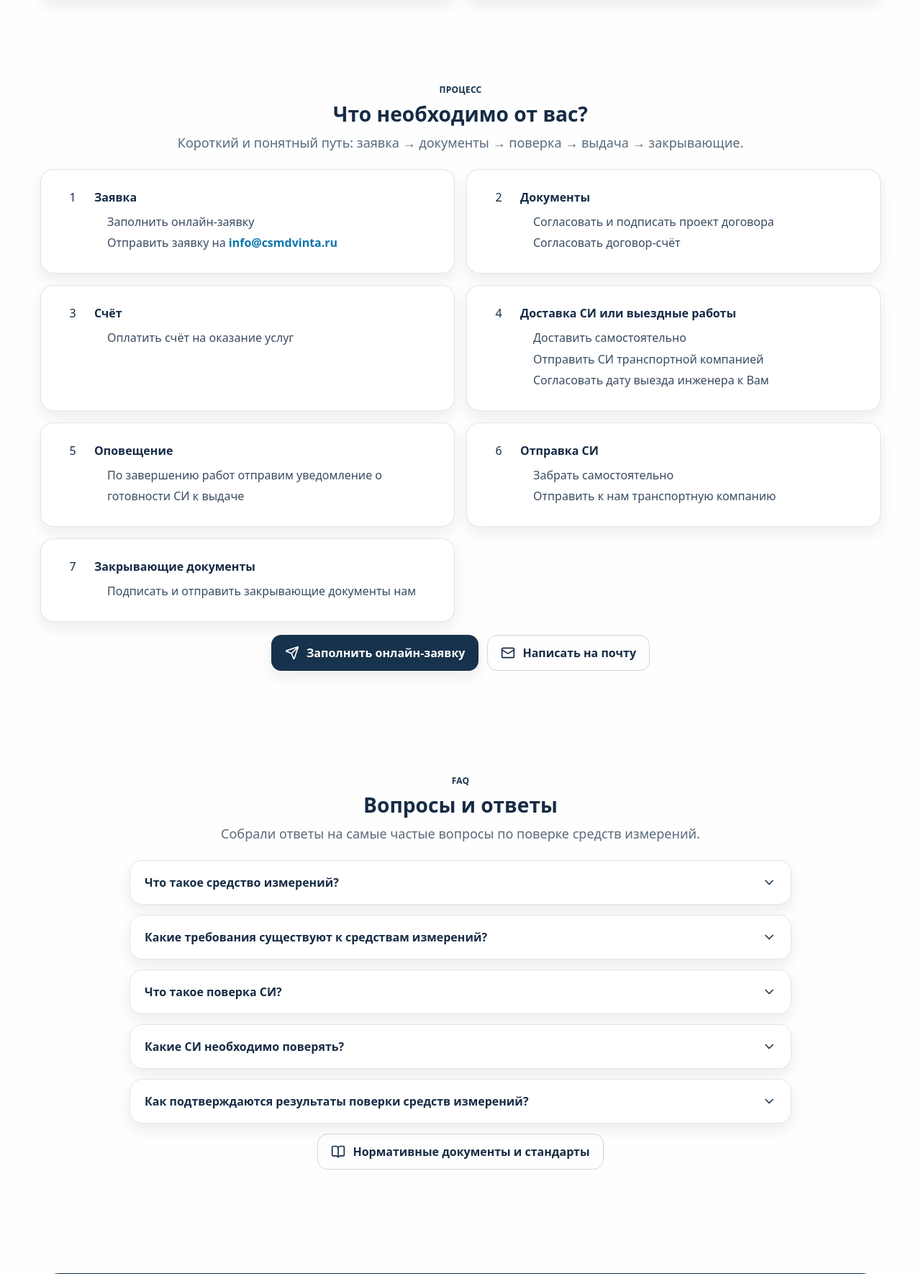
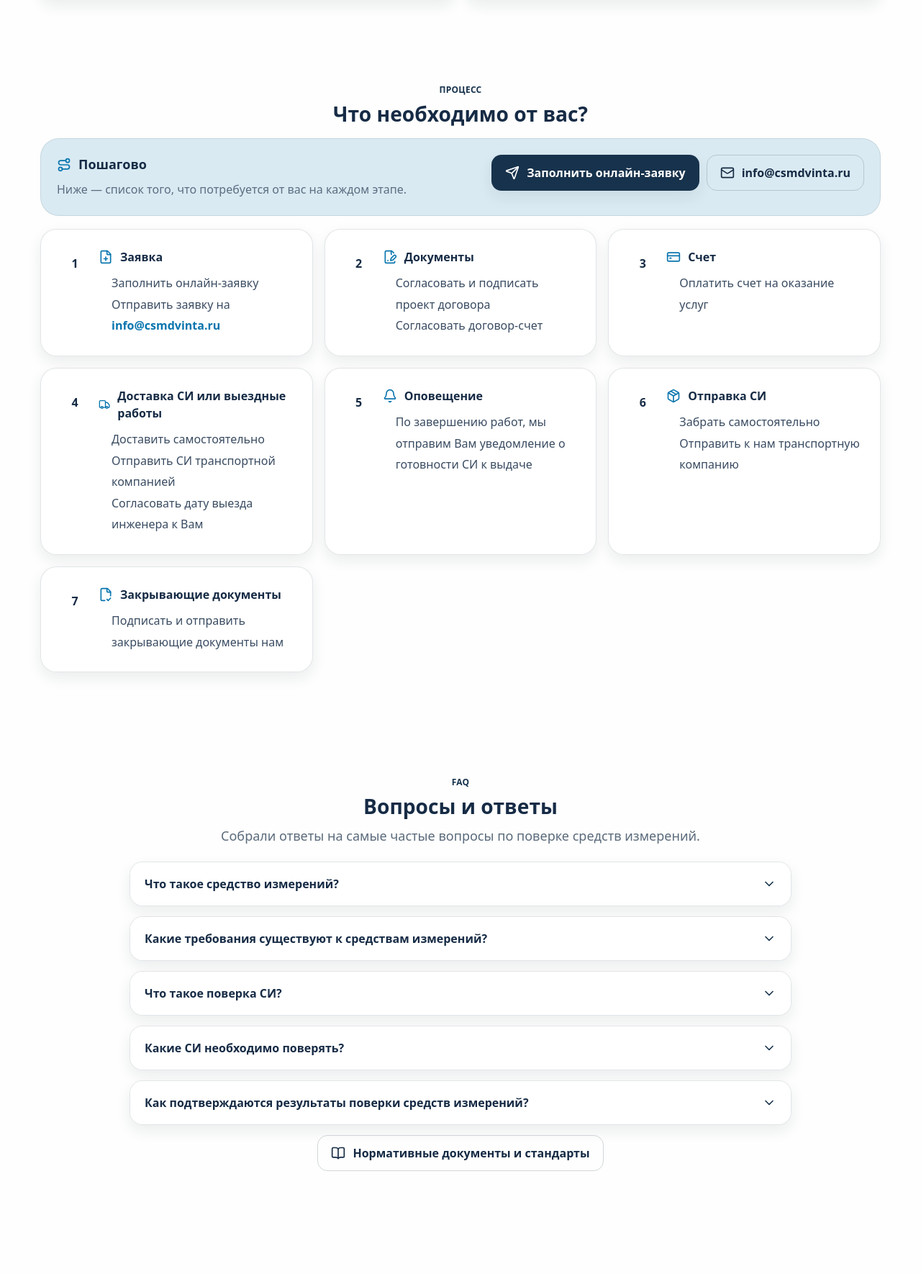
Before and after one commit to plag1atv/Dvinta-group-site, a Flask app: page /metrology/verification in a window 1280 px wide. Shown: the part 1325-3095 px from the top of the page at 72% size. Run offline with Flask 3, Linux system fonts and the light colour scheme.

Commit message:
10 global change

```diff
--- a/app/templates/metrology_verification.html
+++ b/app/templates/metrology_verification.html
@@ -102,62 +102,112 @@
   </div>
 </section>
 
-<!-- WHAT WE NEED FROM YOU -->
+<!-- WHAT WE NEED FROM YOU (STRICT TEXT) -->
 <section class="section">
   <div class="container">
+
     <div class="reveal" style="text-align:center;">
       <div class="kicker">Процесс</div>
       <h2 class="h2" style="margin-top:8px;">Что необходимо от вас?</h2>
-      <p class="p-lead" style="margin-top:10px; max-width: 920px; margin-left:auto; margin-right:auto;">
-        Короткий и понятный путь: заявка → документы → поверка → выдача → закрывающие.
-      </p>
     </div>
 
-    <div class="grid gap-4 md:grid-cols-2 reveal" style="margin-top:22px;">
-      <div class="card card-pad hover-lift">
+    <!-- Wide top banner -->
+    <div class="panel reveal" style="margin-top:18px; border-radius: 26px; padding: 22px;">
+      <div style="display:flex; align-items:flex-start; justify-content:space-between; gap:14px; flex-wrap:wrap;">
+        <div style="max-width: 820px;">
+          <div style="font-weight:900; font-size:18px; display:flex; align-items:center; gap:10px;">
+            <i data-lucide="route" class="w-5 h-5" style="color: var(--c-400);"></i>
+            Пошагово
+          </div>
+          <div class="text-muted" style="margin-top:8px; line-height:1.7;">
+            Ниже — список того, что потребуется от вас на каждом этапе.
+          </div>
+        </div>
+
+        <div style="display:flex; gap:10px; flex-wrap:wrap;">
+          <a class="btn btn-primary" href="{{ url_for('metrology_online_application') }}">
+            <i data-lucide="send" class="w-5 h-5"></i>
+            Заполнить онлайн-заявку
+          </a>
+          <a class="btn btn-ghost" href="mailto:info@csmdvinta.ru">
+            <i data-lucide="mail" class="w-5 h-5"></i>
+            info@csmdvinta.ru
+          </a>
+        </div>
+      </div>
+    </div>
+
+    <!-- Steps grid (no paraphrasing) -->
+    <div class="grid gap-4 md:grid-cols-2 lg:grid-cols-3 reveal" style="margin-top:18px; align-items:stretch;">
+
+      <!-- 1 -->
+      <div class="card card-pad hover-lift" style="border-radius: 22px;">
         <div style="display:flex; align-items:flex-start; gap:12px;">
-          <div class="badge" style="min-width: 36px; text-align:center;">1</div>
-          <div>
-            <div style="font-weight:900;">Заявка</div>
-            <ul style="margin:8px 0 0; padding-left: 18px; line-height: 1.85; color: rgba(var(--ink-rgb), .85);">
+          <div class="badge" style="min-width: 42px; height: 42px; border-radius: 14px; display:flex; align-items:center; justify-content:center; font-weight:900;">
+            1
+          </div>
+          <div style="flex:1;">
+            <div style="display:flex; align-items:center; gap:10px; font-weight:900;">
+              <i data-lucide="file-plus" class="w-5 h-5" style="color: var(--c-400);"></i>
+              Заявка
+            </div>
+            <ul style="margin:10px 0 0; padding-left:18px; line-height:1.85; color: rgba(var(--ink-rgb), .85);">
               <li>Заполнить онлайн-заявку</li>
-              <li>Отправить заявку на <a href="mailto:info@csmdvinta.ru" style="color: var(--c-400); font-weight: 800; text-decoration:none;">info@csmdvinta.ru</a></li>
+              <li>Отправить заявку на <a href="mailto:info@csmdvinta.ru" style="color: var(--c-400); font-weight:800; text-decoration:none;">info@csmdvinta.ru</a></li>
             </ul>
           </div>
         </div>
       </div>
 
-      <div class="card card-pad hover-lift">
+      <!-- 2 -->
+      <div class="card card-pad hover-lift" style="border-radius: 22px;">
         <div style="display:flex; align-items:flex-start; gap:12px;">
-          <div class="badge" style="min-width: 36px; text-align:center;">2</div>
-          <div>
-            <div style="font-weight:900;">Документы</div>
-            <ul style="margin:8px 0 0; padding-left: 18px; line-height: 1.85; color: rgba(var(--ink-rgb), .85);">
+          <div class="badge" style="min-width: 42px; height: 42px; border-radius: 14px; display:flex; align-items:center; justify-content:center; font-weight:900;">
+            2
+          </div>
+          <div style="flex:1;">
+            <div style="display:flex; align-items:center; gap:10px; font-weight:900;">
+              <i data-lucide="file-signature" class="w-5 h-5" style="color: var(--c-400);"></i>
+              Документы
+            </div>
+            <ul style="margin:10px 0 0; padding-left:18px; line-height:1.85; color: rgba(var(--ink-rgb), .85);">
               <li>Согласовать и подписать проект договора</li>
-              <li>Согласовать договор-счёт</li>
+              <li>Согласовать договор-счет</li>
             </ul>
           </div>
         </div>
       </div>
 
-      <div class="card card-pad hover-lift">
+      <!-- 3 -->
+      <div class="card card-pad hover-lift" style="border-radius: 22px;">
         <div style="display:flex; align-items:flex-start; gap:12px;">
-          <div class="badge" style="min-width: 36px; text-align:center;">3</div>
-          <div>
-            <div style="font-weight:900;">Счёт</div>
-            <ul style="margin:8px 0 0; padding-left: 18px; line-height: 1.85; color: rgba(var(--ink-rgb), .85);">
-              <li>Оплатить счёт на оказание услуг</li>
+          <div class="badge" style="min-width: 42px; height: 42px; border-radius: 14px; display:flex; align-items:center; justify-content:center; font-weight:900;">
+            3
+          </div>
+          <div style="flex:1;">
+            <div style="display:flex; align-items:center; gap:10px; font-weight:900;">
+              <i data-lucide="credit-card" class="w-5 h-5" style="color: var(--c-400);"></i>
+              Счет
+            </div>
+            <ul style="margin:10px 0 0; padding-left:18px; line-height:1.85; color: rgba(var(--ink-rgb), .85);">
+              <li>Оплатить счет на оказание услуг</li>
             </ul>
           </div>
         </div>
       </div>
 
-      <div class="card card-pad hover-lift">
+      <!-- 4 -->
+      <div class="card card-pad hover-lift" style="border-radius: 22px;">
         <div style="display:flex; align-items:flex-start; gap:12px;">
-          <div class="badge" style="min-width: 36px; text-align:center;">4</div>
-          <div>
-            <div style="font-weight:900;">Доставка СИ или выездные работы</div>
-            <ul style="margin:8px 0 0; padding-left: 18px; line-height: 1.85; color: rgba(var(--ink-rgb), .85);">
+          <div class="badge" style="min-width: 42px; height: 42px; border-radius: 14px; display:flex; align-items:center; justify-content:center; font-weight:900;">
+            4
+          </div>
+          <div style="flex:1;">
+            <div style="display:flex; align-items:center; gap:10px; font-weight:900;">
+              <i data-lucide="truck" class="w-5 h-5" style="color: var(--c-400);"></i>
+              Доставка СИ или выездные работы
+            </div>
+            <ul style="margin:10px 0 0; padding-left:18px; line-height:1.85; color: rgba(var(--ink-rgb), .85);">
               <li>Доставить самостоятельно</li>
               <li>Отправить СИ транспортной компанией</li>
               <li>Согласовать дату выезда инженера к Вам</li>
@@ -166,24 +216,36 @@
         </div>
       </div>
 
-      <div class="card card-pad hover-lift">
+      <!-- 5 -->
+      <div class="card card-pad hover-lift" style="border-radius: 22px;">
         <div style="display:flex; align-items:flex-start; gap:12px;">
-          <div class="badge" style="min-width: 36px; text-align:center;">5</div>
-          <div>
-            <div style="font-weight:900;">Оповещение</div>
-            <ul style="margin:8px 0 0; padding-left: 18px; line-height: 1.85; color: rgba(var(--ink-rgb), .85);">
-              <li>По завершению работ отправим уведомление о готовности СИ к выдаче</li>
+          <div class="badge" style="min-width: 42px; height: 42px; border-radius: 14px; display:flex; align-items:center; justify-content:center; font-weight:900;">
+            5
+          </div>
+          <div style="flex:1;">
+            <div style="display:flex; align-items:center; gap:10px; font-weight:900;">
+              <i data-lucide="bell" class="w-5 h-5" style="color: var(--c-400);"></i>
+              Оповещение
+            </div>
+            <ul style="margin:10px 0 0; padding-left:18px; line-height:1.85; color: rgba(var(--ink-rgb), .85);">
+              <li>По завершению работ, мы отправим Вам уведомление о готовности СИ к выдаче</li>
             </ul>
           </div>
         </div>
       </div>
 
-      <div class="card card-pad hover-lift">
+      <!-- 6 -->
+      <div class="card card-pad hover-lift" style="border-radius: 22px;">
         <div style="display:flex; align-items:flex-start; gap:12px;">
-          <div class="badge" style="min-width: 36px; text-align:center;">6</div>
-          <div>
-            <div style="font-weight:900;">Отправка СИ</div>
-            <ul style="margin:8px 0 0; padding-left: 18px; line-height: 1.85; color: rgba(var(--ink-rgb), .85);">
+          <div class="badge" style="min-width: 42px; height: 42px; border-radius: 14px; display:flex; align-items:center; justify-content:center; font-weight:900;">
+            6
+          </div>
+          <div style="flex:1;">
+            <div style="display:flex; align-items:center; gap:10px; font-weight:900;">
+              <i data-lucide="package" class="w-5 h-5" style="color: var(--c-400);"></i>
+              Отправка СИ
+            </div>
+            <ul style="margin:10px 0 0; padding-left:18px; line-height:1.85; color: rgba(var(--ink-rgb), .85);">
               <li>Забрать самостоятельно</li>
               <li>Отправить к нам транспортную компанию</li>
             </ul>
@@ -191,29 +253,26 @@
         </div>
       </div>
 
-      <div class="card card-pad hover-lift md:col-span-2">
+      <!-- 7 (wide on desktop) -->
+      <div class="card card-pad hover-lift lg:col-span-3" style="border-radius: 22px;">
         <div style="display:flex; align-items:flex-start; gap:12px;">
-          <div class="badge" style="min-width: 36px; text-align:center;">7</div>
-          <div>
-            <div style="font-weight:900;">Закрывающие документы</div>
-            <ul style="margin:8px 0 0; padding-left: 18px; line-height: 1.85; color: rgba(var(--ink-rgb), .85);">
+          <div class="badge" style="min-width: 42px; height: 42px; border-radius: 14px; display:flex; align-items:center; justify-content:center; font-weight:900;">
+            7
+          </div>
+          <div style="flex:1;">
+            <div style="display:flex; align-items:center; gap:10px; font-weight:900;">
+              <i data-lucide="file-check-2" class="w-5 h-5" style="color: var(--c-400);"></i>
+              Закрывающие документы
+            </div>
+            <ul style="margin:10px 0 0; padding-left:18px; line-height:1.85; color: rgba(var(--ink-rgb), .85);">
               <li>Подписать и отправить закрывающие документы нам</li>
             </ul>
           </div>
         </div>
       </div>
+
     </div>
 
-    <div class="reveal" style="margin-top:18px; display:flex; justify-content:center; gap:12px; flex-wrap:wrap;">
-      <a class="btn btn-primary" href="{{ url_for('metrology_online_application') }}">
-        <i data-lucide="send" class="w-5 h-5"></i>
-        Заполнить онлайн-заявку
-      </a>
-      <a class="btn btn-ghost" href="mailto:info@csmdvinta.ru">
-        <i data-lucide="mail" class="w-5 h-5"></i>
-        Написать на почту
-      </a>
-    </div>
   </div>
 </section>
 
@@ -248,18 +307,20 @@
         },
         {
           "q":"Как подтверждаются результаты поверки средств измерений?",
-          "a":"Результаты поверки подтверждаются сведениями, включёнными в Федеральный информационный фонд по обеспечению единства измерений (ФИФ). По заявлению владельца СИ возможно нанесение знака поверки; выдача свидетельства о поверке или извещения о непригодности; внесение записи в паспорт (формуляр) о проведенной поверке."
+          "a":"Результаты поверки подтверждаются сведениями, включёнными в Федеральный информационный фонд по обеспечению единства измерений (ФИФ). По заявлению владельца СИ возможно: нанесение на СИ знака поверки; выдача свидетельства о поверке или извещения о непригодности; внесение записи в паспорт (формуляр) о проведенной поверке."
         }
       ] %}
 
       {% for item in faq %}
       <div class="faq-item">
-        <button type="button" class="faq-btn" data-acc-btn>
+        <button type="button" class="faq-btn" data-acc-btn aria-expanded="false">
           <span>{{ item.q }}</span>
-          <i data-lucide="chevron-down" class="w-5 h-5" style="color: var(--c-600);" data-acc-icon></i>
+          <i data-lucide="chevron-down" class="w-5 h-5" style="color: var(--c-600); transition: transform .2s ease;" data-acc-icon></i>
         </button>
+
         <div class="faq-body hidden" data-acc-body>
-          {{ item.a }}
+          <div>{{ item.a }}</div>
+
           {% if loop.index == 2 %}
             <div style="margin-top:10px;">
               <a href="https://fgis.gost.ru/fundmetrology/cm/mits" target="_blank" rel="noopener"
@@ -268,6 +329,7 @@
               </a>
             </div>
           {% endif %}
+
           {% if loop.index == 5 %}
             <div style="margin-top:10px;">
               <a href="https://fgis.gost.ru/fundmetrology/cm/results" target="_blank" rel="noopener"
@@ -289,6 +351,48 @@
     </div>
   </div>
 </section>
+
+<!-- FAQ script (inline, because accordion.js is not loaded in base.html) -->
+<script>
+  (function () {
+    const buttons = Array.from(document.querySelectorAll("[data-acc-btn]"));
+    if (!buttons.length) return;
+
+    function closeAll() {
+      for (const b of buttons) {
+        const item = b.closest(".faq-item");
+        if (!item) continue;
+
+        const body = item.querySelector("[data-acc-body]");
+        const icon = b.querySelector("[data-acc-icon]");
+        if (body) body.classList.add("hidden");
+        if (icon) icon.style.transform = "rotate(0deg)";
+        b.setAttribute("aria-expanded", "false");
+      }
+    }
+
+    for (const btn of buttons) {
+      btn.addEventListener("click", () => {
+        const item = btn.closest(".faq-item");
+        if (!item) return;
+
+        const body = item.querySelector("[data-acc-body]");
+        const icon = btn.querySelector("[data-acc-icon]");
+        if (!body) return;
+
+        const isOpen = !body.classList.contains("hidden");
+
+        closeAll();
+
+        if (!isOpen) {
+          body.classList.remove("hidden");
+          if (icon) icon.style.transform = "rotate(180deg)";
+          btn.setAttribute("aria-expanded", "true");
+        }
+      });
+    }
+  })();
+</script>
 
 <!-- CTA -->
 <section class="section">
```
